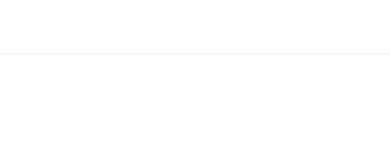
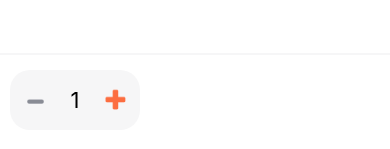
Before and after one commit to MaazIlyas/AppFoodHut, a React Native app: screen /Home in a window 390 px wide. Both pictures are taken after a click on the element 195 px from the left and 635 px from the top of the page. Shown: the part 669-818 px from the top of the page. Built offline with nearby package versions, Linux system fonts and the light colour scheme.

Commit message:
StepperINput Images updated and function to increase and decrease quantity of items added

```diff
--- a/components/StepperImput.js
+++ b/components/StepperImput.js
@@ -20,7 +20,7 @@
                 height: 60,
                 width: 130,
                 backgroundColor: COLORS.lightGray2,
-                borderRadius: SIZES.radius,
+                borderRadius: 20,
                 ...containerStyle
             }}
         >
@@ -30,7 +30,7 @@
                     alignItems: 'center',
                     justifyContent: 'center'
                 }}
-                icon={icons.back}
+                icon={icons.minus}
                 iconStyle={{
                     height: 25,
                     width: 25,
@@ -59,7 +59,7 @@
                     alignItems: 'center',
                     justifyContent: 'center'
                 }}
-                icon={icons.back}
+                icon={icons.plus}
                 iconStyle={{
                     height: 25,
                     width: 25,
--- a/constants/icons.js
+++ b/constants/icons.js
@@ -31,6 +31,8 @@
 export const filter = require("../assets/icons/filter.png");
 export const clock = require("../assets/icons/Clock.png");
 export const locationMap = require("../assets/icons/locationMap.png");
+export const plus = require("../assets/icons/plus.png");
+export const minus = require("../assets/icons/minus.png");
 
 export default {
     back,
@@ -64,4 +66,6 @@
     filter,
     clock,
     locationMap,
+    plus,
+    minus
 }
--- a/screens/FoodDetail.js
+++ b/screens/FoodDetail.js
@@ -37,6 +37,7 @@
 
     const [foodItem, setFooditem] = React.useState(null);
     const [selectedSize, setSelectedSize] = React.useState(2)
+    const [qty, setQty] = React.useState(1)
 
 
     React.useEffect(() => {
@@ -351,6 +352,16 @@
                     paddingBottom: SIZES.radius
                 }}
             >
+                {/* Stepper Input */}
+                <StepperInput
+                    value={qty}
+                    onAdd={() => setQty(qty + 1)}
+                    onMinus={() => {
+                        if (qty > 1) {
+                            setQty(qty - 1)
+                        }
+                    }}
+                />
 
             </View>
         )
```
Also changed, not shown: assets/icons/minus.png (added), assets/icons/plus.png (added).
